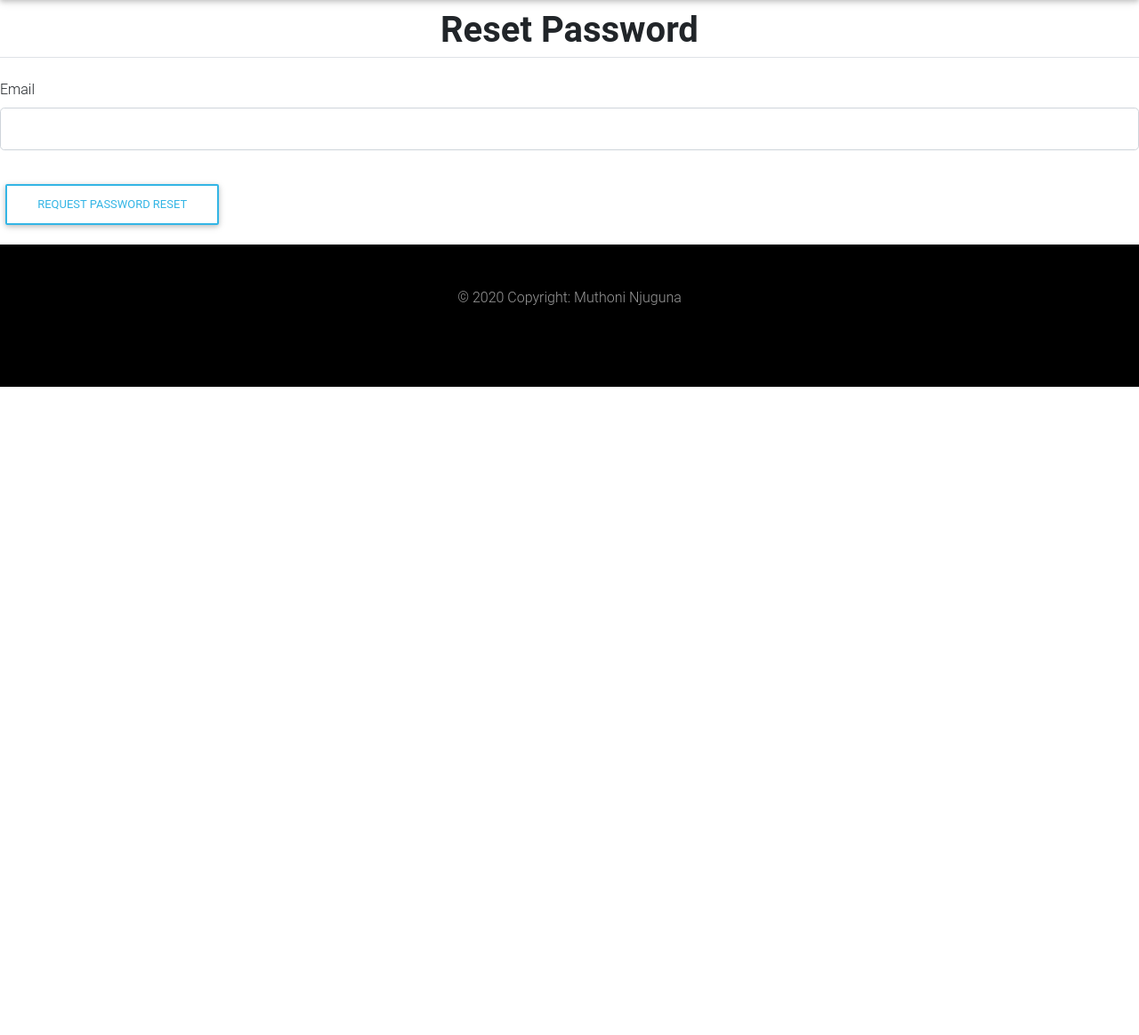
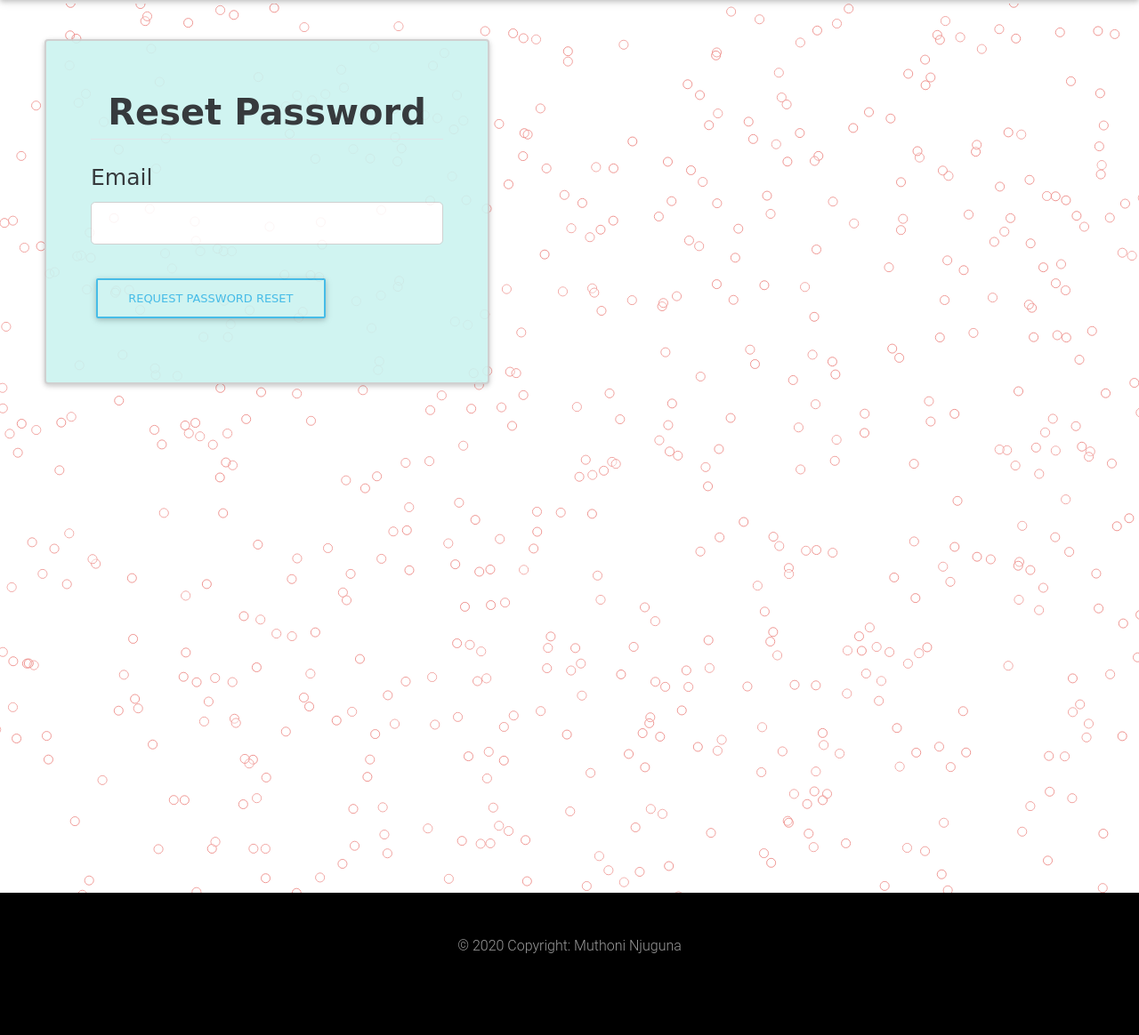
Before and after one commit to Brenda-M/pitch-capital, a Flask app: page /reset_password in a window 1280 px wide. Shown: the part 56-1220 px from the top of the page at 89% size. Before the commit the page ends 491 px from the top, so only its background shows below. Run offline with Flask 2, Linux system fonts and the light colour scheme; some libraries are stand-ins or nearby versions; some web fonts are replaced.

Commit message:
add requirements.txt

```diff
--- a/app/templates/reset_request.html
+++ b/app/templates/reset_request.html
@@ -1,6 +1,8 @@
 {% extends 'layout.html' %}
 {% block content %}
-  <div class="login-form">
+<div id="particles-js">
+  <div class="container">
+    <div class="card sign-up-login-form">
       <form method="POST" action="">
         {{ form.hidden_tag() }}
         <fieldset class="form-group">
@@ -24,4 +26,8 @@
         </div>
       </form>
     </div>
+  </div>
+</div>
+
+
 {% endblock content %}
--- a/config.py
+++ b/config.py
@@ -19,7 +19,7 @@
   Args:
     Config: The parent configuration class with general configuration settings
   '''
-  pass
+  SQLALCHEMY_DATABASE_URI = os.environ.get("DATABASE_URL")
 
 class DevConfig(Config):
   '''
```
Also changed, not shown: requirements.txt (added, +32 -0 lines), 1 other file. Lines whose indentation alone changed are shown as unchanged.
